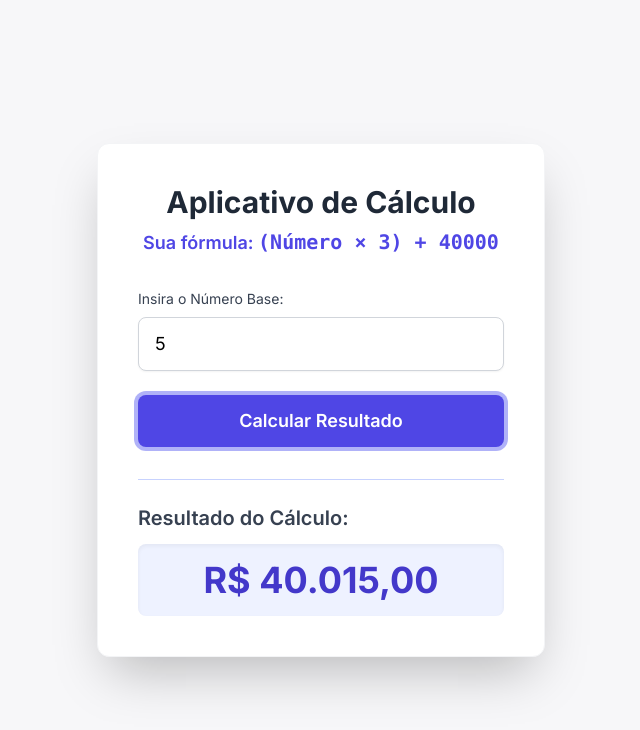
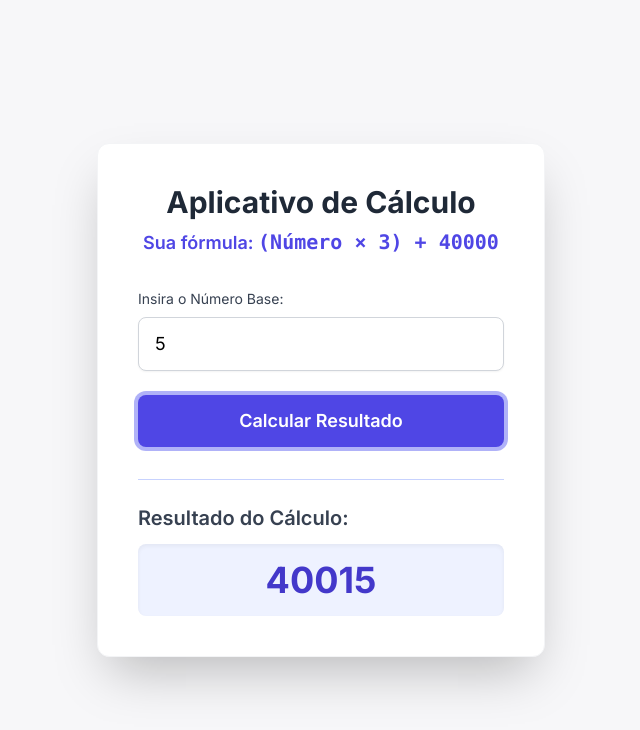
Before and after one commit to miguelzihodogral/Calculos, a plain HTML site: page index.html in a window 1280 px wide. Both pictures are taken after typing "5" into the empty fields and a click on the button "Calcular Resultado". Shown: the whole page, without its empty margins (319-959 px from the left). Drawn offline with nearby package versions, Linux system fonts and the light colour scheme.

Commit message:
Update index.html

```diff
--- a/index.html
+++ b/index.html
@@ -60,6 +60,7 @@
         <!-- Área de Resultado -->
         <div id="resultContainer" class="mt-8 pt-6 border-t border-indigo-200 hidden">
             <h2 class="text-xl font-semibold text-gray-700 mb-3">Resultado do Cálculo:</h2>
+            <!-- Note que o texto 'R$' foi removido do campo de resultado -->
             <p id="resultDisplay" class="text-4xl font-extrabold text-indigo-700 text-center bg-indigo-50 p-4 rounded-lg shadow-inner"></p>
         </div>
 
@@ -95,16 +96,34 @@
 
             // 3. Realizar o cálculo: (numero * 3) + 40000
             const result = (numberValue * 3) + 40000;
+            let formattedResult;
 
-            // 4. Formatar o resultado para exibição (usando formato de moeda brasileira para melhor legibilidade)
-            // Note: O cálculo usa o valor exato, a formatação é apenas para a exibição na tela.
-            const formattedResult = new Intl.NumberFormat('pt-BR', {
-                minimumFractionDigits: 2,
-                maximumFractionDigits: 2
-            }).format(result);
+            // 4. Formatar o resultado conforme as regras solicitadas:
+            //    - Sem separador de milhares (useGrouping: false).
+            //    - Usa vírgula para decimal (devido ao locale 'pt-BR').
+            //    - Sem símbolo de moeda.
+
+            // Verifica se o resultado é um número inteiro (sem centavos)
+            if (result % 1 === 0) {
+                // Se for inteiro, formata com zero casas decimais
+                formattedResult = new Intl.NumberFormat('pt-BR', {
+                    style: 'decimal',
+                    useGrouping: false, // Desativa o separador de milhares
+                    minimumFractionDigits: 0,
+                    maximumFractionDigits: 0
+                }).format(result);
+            } else {
+                // Se tiver casas decimais, formata com duas casas decimais
+                formattedResult = new Intl.NumberFormat('pt-BR', {
+                    style: 'decimal',
+                    useGrouping: false, // Desativa o separador de milhares
+                    minimumFractionDigits: 2,
+                    maximumFractionDigits: 2
+                }).format(result);
+            }
 
             // 5. Exibir o resultado
-            resultDisplay.textContent = `R$ ${formattedResult}`;
+            resultDisplay.textContent = formattedResult;
             resultContainer.classList.remove('hidden');
         }
     </script>
```
